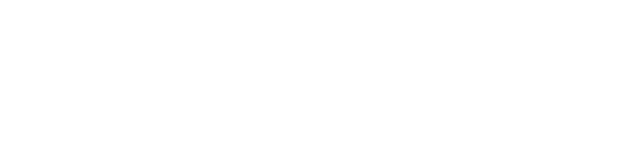
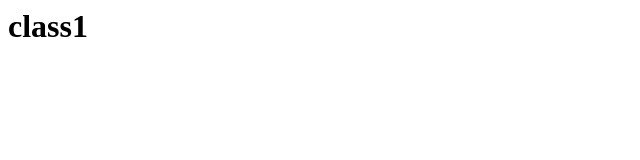
Before and after one commit to fatimaAnam0900/fatimaAnam0900.github.io, a plain HTML site: page index.html in a window 1280 px wide. Shown: the whole page, without its empty margins (0-640 px from the left). Drawn offline with Linux system fonts and the light colour scheme.

Commit message:
added index.html

```diff
--- a/index.html
+++ b/index.html
@@ -1 +1 @@
-<h1><lab1 class1="cs"></lab1></h1>
+<h1> class1</h1>
```
